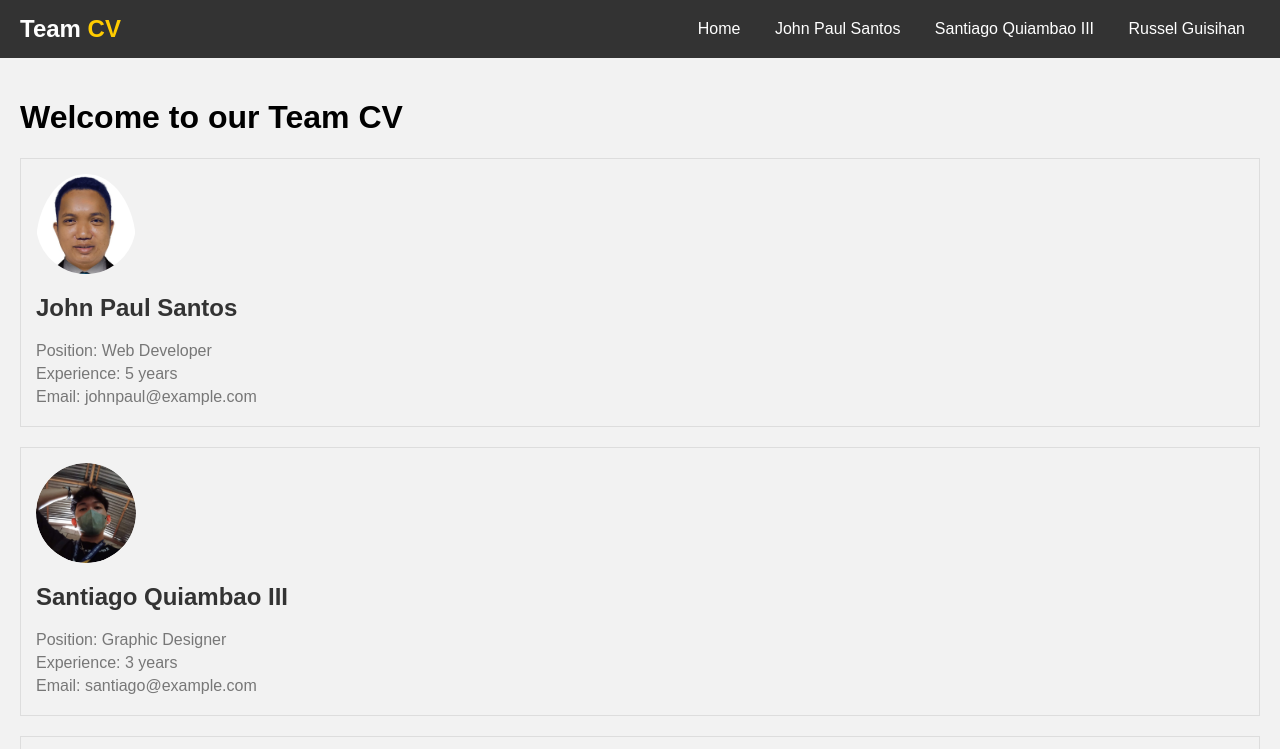
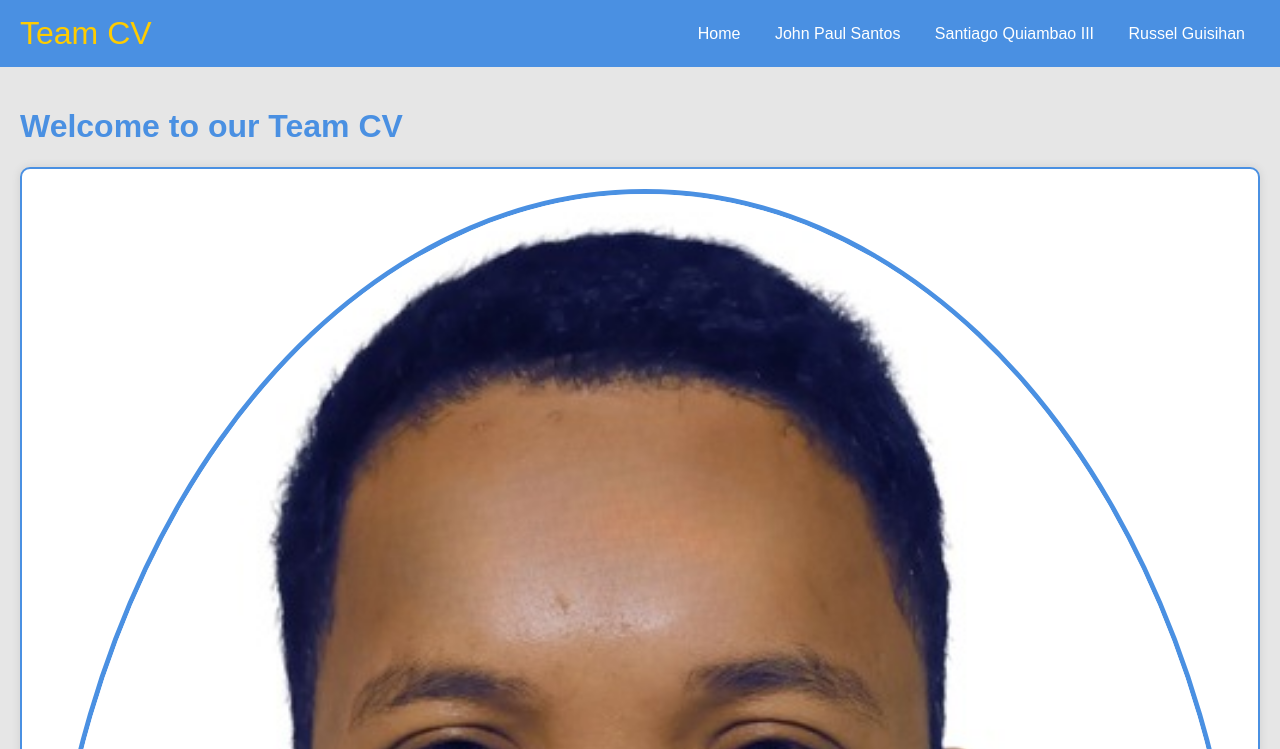
Before and after one commit to santos-johnpaul/Activity-2, a plain HTML site: page index.html in a window 1280 px wide. Shown: the top 749 px of the page. Drawn offline with Linux system fonts and the light colour scheme.

Commit message:
russel update the css index

```diff
--- a/index.html
+++ b/index.html
@@ -64,17 +64,17 @@
 
 
 <style>
-/* Add these styles to your existing styles.css file */
+/* Updated styles for a more beautiful and colorful home page */
 
 body {
   margin: 0;
   padding: 0;
   font-family: 'Arial', sans-serif;
-  background-color: #f2f2f2; /* Set the background color */
+  background-color: #e6e6e6; /* Light gray background */
 }
 
 .navbar {
-  background-color: #333;
+  background-color: #4a90e2; /* Blue navbar background */
   overflow: hidden;
   padding: 15px 20px;
   color: #fff;
@@ -84,7 +84,8 @@ body {
 }
 
 .logo {
-  font-size: 1.5em;
+  font-size: 2em; /* Larger logo font size */
+  color: #ffcc00; /* Yellow logo color */
 }
 
 .nav-links a {
@@ -95,35 +96,20 @@ body {
 }
 
 .nav-links a:hover {
-  color: #ffcc00; /* Change the color on hover */
+  color: #ffcc00; /* Yellow color on hover */
 }
 
 .content {
   padding: 20px;
 }
 
-/* Optional: Add media queries for responsiveness */
-@media screen and (max-width: 768px) {
-  .navbar {
-      flex-direction: column;
-      align-items: flex-start;
-  }
-
-  .nav-links {
-      margin-top: 15px;
-  }
-
-  .nav-links a {
-      margin: 10px 0;
-  }
-}
-
-/* Add these styles to your existing styles.css file */
-
 .team-member {
-  border: 1px solid #ddd;
-  padding: 15px;
-  margin-bottom: 20px;
+  border: 2px solid #4a90e2; /* Blue border for team members */
+  padding: 20px;
+  margin-bottom: 30px; /* Increased margin */
+  background-color: #fff; /* White background */
+  border-radius: 10px; /* Rounded corners */
+  box-shadow: 0 0 10px rgba(0, 0, 0, 0.1); /* Subtle box shadow */
 }
 
 .team-member h2 {
@@ -131,53 +117,34 @@ body {
 }
 
 .team-member p {
-  margin: 5px 0;
-  color: #777;
-}
-
-.logo {
-  font-size: 1.5em;
-  font-weight: bold;
-}
-
-.logo-highlight {
-  color: #ffcc00; /* Highlight color for the logo */
-}
-
-.navbar {
-  background-color: #333;
-  overflow: hidden;
-  padding: 15px 20px;
-  color: #fff;
-  display: flex;
-  justify-content: space-between;
-  align-items: center;
-}
-
-.nav-links a {
-  color: #fff;
-  text-decoration: none;
-  margin: 0 15px;
-  transition: color 0.3s ease;
-}
-
-.nav-links a:hover {
-  color: #ffcc00; /* Change the color on hover */
-}
-
-/* Add these styles to your existing styles.css file */
-
-.profile-picture {
-  width: 100px; /* Set the width of the circular image */
-  height: 100px; /* Set the height of the circular image */
-  overflow: hidden;
-  border-radius: 50%; /* Create a circular shape */
-  margin-right: 20px; /* Adjust the margin as needed */
+  margin: 10px 0;
+  color: #555;
 }
 
 .circular-image {
-  width: 100%; /* Make the image fill the container */
+  width: 100%;
   height: auto;
   display: block;
-  border-radius: 50%; /* Ensure the image remains circular */
+  border-radius: 50%;
+  border: 5px solid #4a90e2; /* Blue border for circular image */
 }
+
+h1 {
+  color: #4a90e2; /* Blue heading color */
+}
+
+/* Additional styles for responsive design */
+@media screen and (max-width: 768px) {
+  .navbar {
+    flex-direction: column;
+    align-items: flex-start;
+  }
+
+  .nav-links {
+    margin-top: 15px;
+  }
+
+  .nav-links a {
+    margin: 10px 0;
+  }
+}
```
